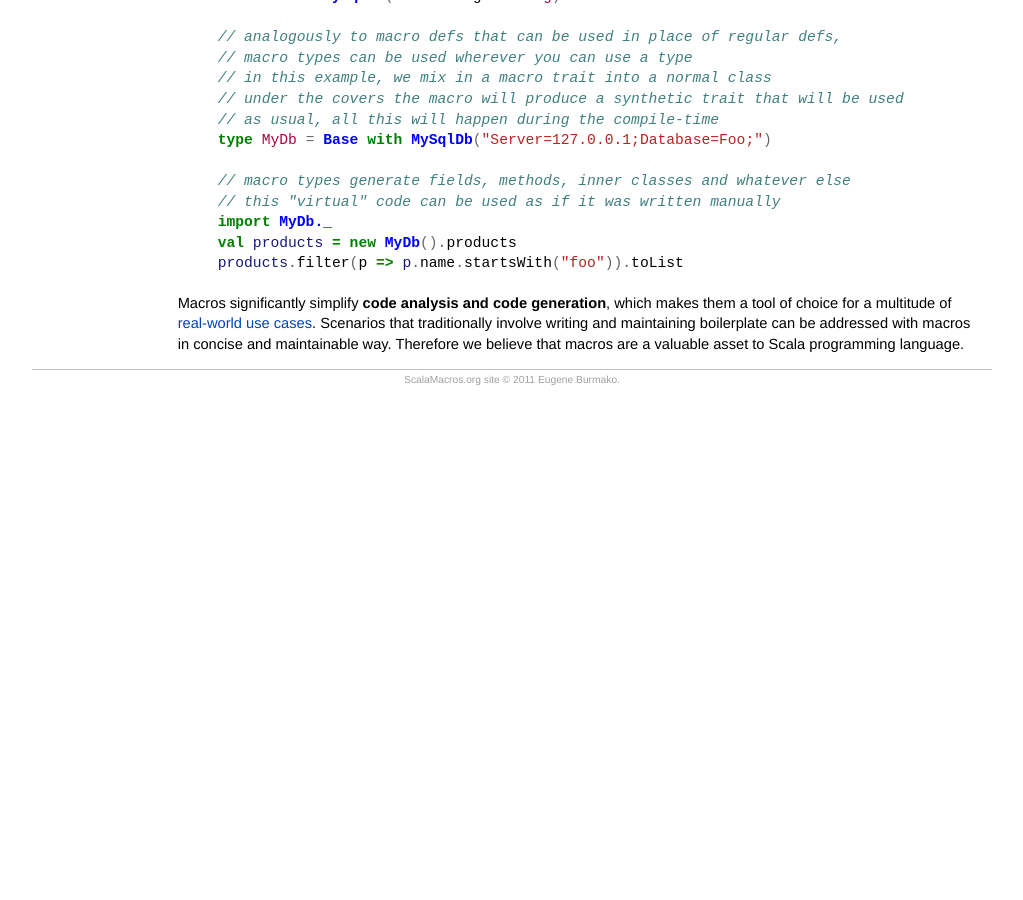
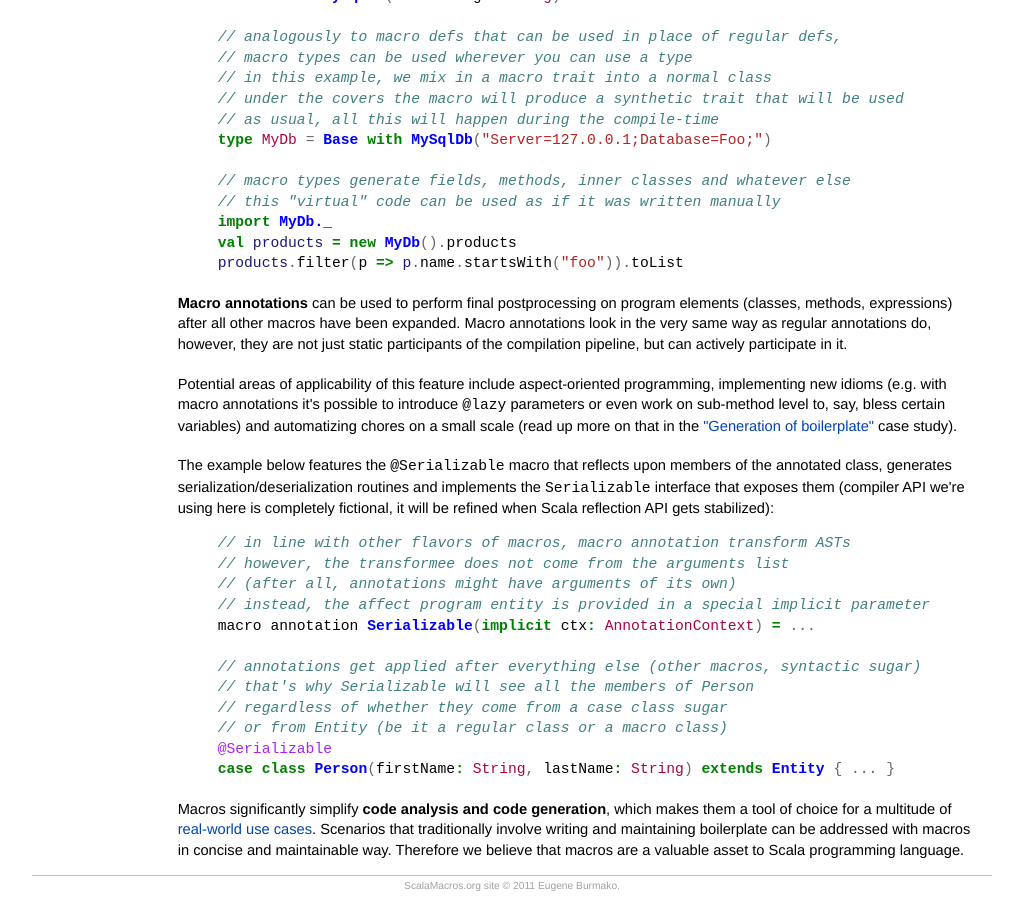
Before and after one commit to scalamacros/scalamacros.github.com, a Jekyll site: the page built from index.html, in a window 1280 px wide and 900 px high, scrolled down 1445 px. Shown: the whole window, without its empty margins (128-1151 px from the left). Built offline with Jekyll 4.4.1, drawn with Linux system fonts in a browser that asks for light colours; comment, search, counter and statistics services are not loaded; before the commit the page ends 1850 px from its top, so only the background shows below that; some of the changed text lies outside the part shown.

Commit message:
macro annotations explained

```diff
--- a/index.html
+++ b/index.html
@@ -14,8 +14,9 @@ plusone: true
 </p>
 
 <p>
-  <a href="/sips/macros.html">We propose</a> to enrich Scala with two flavors of macros: <b>macro defs</b> and <b>macro types</b>.
-  Both kinds of macros can be used wherever their vanilla analogues are used, but they are treated differently by the compiler,
+  <a href="/sips/macros.html">We propose</a> to enrich Scala programming language with three flavors of type-safe compile-time macros:
+  <b>macro defs</b>, <b>macro types</b> and <b>macro annotations</b>.
+  These kinds of macros can be used wherever their vanilla analogues are used, but they are treated differently by the compiler,
   providing <a href="/usecases.html">novel ways to analyze and generate code</a>.
 </p>
 
@@ -107,6 +108,39 @@ products.filter(p => p.name.startsWith("foo")).toList
 {% endhighlight %}
 
 <p>
+  <b>Macro annotations</b> can be used to perform final postprocessing on program elements (classes, methods, expressions) after all other macros have been expanded.
+  Macro annotations look in the very same way as regular annotations do, however,
+  they are not just static participants of the compilation pipeline, but can actively participate in it.
+</p>
+
+<p>
+  Potential areas of applicability of this feature include aspect-oriented programming, implementing new idioms
+  (e.g. with macro annotations it's possible to introduce <code>@lazy</code> parameters or even work on sub-method level to, say, bless certain variables)
+  and automatizing chores on a small scale (read up more on that in the <a href="/usecases/generation-of-boilerplate.html">"Generation of boilerplate"</a> case study).
+</p>
+
+<p>
+  The example below features the <code>@Serializable</code> macro that reflects upon members of the annotated class,
+  generates serialization/deserialization routines and implements the <code>Serializable</code> interface that exposes them
+  (compiler API we're using here is completely fictional, it will be refined when Scala reflection API gets stabilized):
+</p>
+
+{% highlight scala %}
+// in line with other flavors of macros, macro annotation transform ASTs
+// however, the transformee does not come from the arguments list
+// (after all, annotations might have arguments of its own)
+// instead, the affect program entity is provided in a special implicit parameter
+macro annotation Serializable(implicit ctx: AnnotationContext) = ...
+
+// annotations get applied after everything else (other macros, syntactic sugar)
+// that's why Serializable will see all the members of Person
+// regardless of whether they come from a case class sugar
+// or from Entity (be it a regular class or a macro class)
+@Serializable
+case class Person(firstName: String, lastName: String) extends Entity { ... }
+{% endhighlight %}
+
+<p>
   Macros significantly simplify <b>code analysis and code generation</b>, which makes them a tool of choice for a multitude of <a href="/usecases.html">real-world use cases</a>.
   Scenarios that traditionally involve writing and maintaining boilerplate can be addressed with macros in concise and maintainable way.
   Therefore we believe that macros are a valuable asset to Scala programming language.
--- a/usecases/_posts/2011-11-11-3-data-types-a-la-carte.html
+++ b/usecases/_posts/2011-11-11-3-data-types-a-la-carte.html
@@ -27,6 +27,6 @@ the entire companion object. Certain auto-implementations are frequently useful
 either you declare your class as a <code>case class</code> and live with all restrictions being imposed, or you don't get any of the
 auto-generated goodies.</p>
 
-<p>A more balanced API can be provided by augmented macro types. If such macros can discover members of the main class,
-they can provide auto-generated functionality in piecemeal fashion (e.g. in a trait or in groups of traits).
+<p>A more balanced API can be provided by augmented macro types or, alternatively, macro annotations.
+Such macros can discover members of the main class, so they can provide auto-generated functionality in piecemeal fashion.
 This restaurant metaphor gives the technique its fancy name.</p>
--- a/usecases/_posts/2011-11-11-6-language-integrated-queries.html
+++ b/usecases/_posts/2011-11-11-6-language-integrated-queries.html
@@ -56,5 +56,6 @@ from the compiler AST that is provided in <code>p</code>) to accumulate and, eve
 
 <p>Also, there's a solution to the composability problem: if we declare <code>MyPriceFunc</code> as a <code>macro def</code> as well,
 then it will expand into the call site and, consequently, will be processed by the domain-specific query translator.
-Among alternative approaches is the macro that requests ASTs for all annotated functions in the compilation unit and stores those ASTs for future uses.
+Among alternative approaches is the macro that requests ASTs for all annotated functions in the compilation unit and stores those ASTs for future uses
+(that macro could be implemented as a method-level macro annotation or even as a program-wide package annotation).
 The domain of possible solutions is quite big, thanks to macros being a core language feature, not an ad-hoc extension to the compiler.</p>
```
Also changed, not shown: other parts of usecases/_posts/2011-11-11-3-data-types-a-la-carte.html (+1 -1 lines), usecases/_posts/2011-11-11-1-units-of-measure.html (+9 -0 lines), usecases/_posts/2011-11-15-aspect-oriented-programming.html (added, +33 -0 lines).
